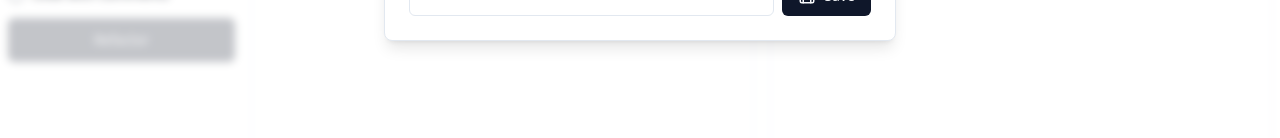
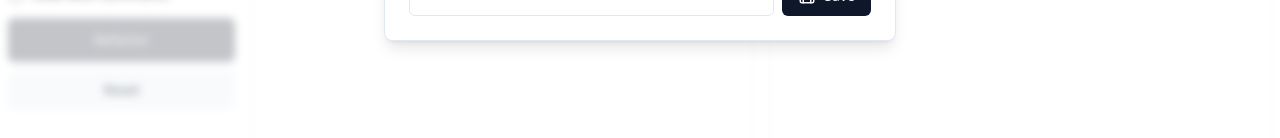
Before and after one commit to daniel-black/refactory, a Next.js app: page /refactor in a window 1280 px wide. Shown: the part 494-632 px from the top of the page. Built offline with nearby package versions, Linux system fonts and the light colour scheme.

Commit message:
add a reset button

```diff
--- a/src/app/refactor/page.tsx
+++ b/src/app/refactor/page.tsx
@@ -31,6 +31,7 @@ export default function RefactorPage() {
     isLoading,
     stop,
     reload,
+    setMessages,
   } = useChat({
     id: "chat1",
     api: "/api/refactor",
@@ -55,10 +56,18 @@ export default function RefactorPage() {
     }
   }
 
+  function reset() {
+    setMessages([]);
+    setConsiderations([]);
+    setAdditionalInstructions("");
+    setLanguage("typescript react");
+    setResponseFormat("code-only");
+  }
+
   return (
     <div className="p-2 gap-4 flex flex-row min-h-screen">
       {apiKey ? null : <ApiKeyInputModal setApiKey={setApiKey} />}
-      <section className="w-[280px]">
+      <section className="w-[280px] space-y-2">
         <form onSubmit={handleSubmit} className="space-y-4">
           <div className="space-y-2">
             <H2>Programming&nbsp;language</H2>
@@ -136,6 +145,9 @@ export default function RefactorPage() {
             {isLoading ? "Refactoring..." : "Refactor"}
           </Button>
         </form>
+        <Button variant={"secondary"} className="w-full" onClick={reset}>
+          Reset
+        </Button>
       </section>
       <main className="w-full flex gap-4">
         <OriginalCodeInput
```
